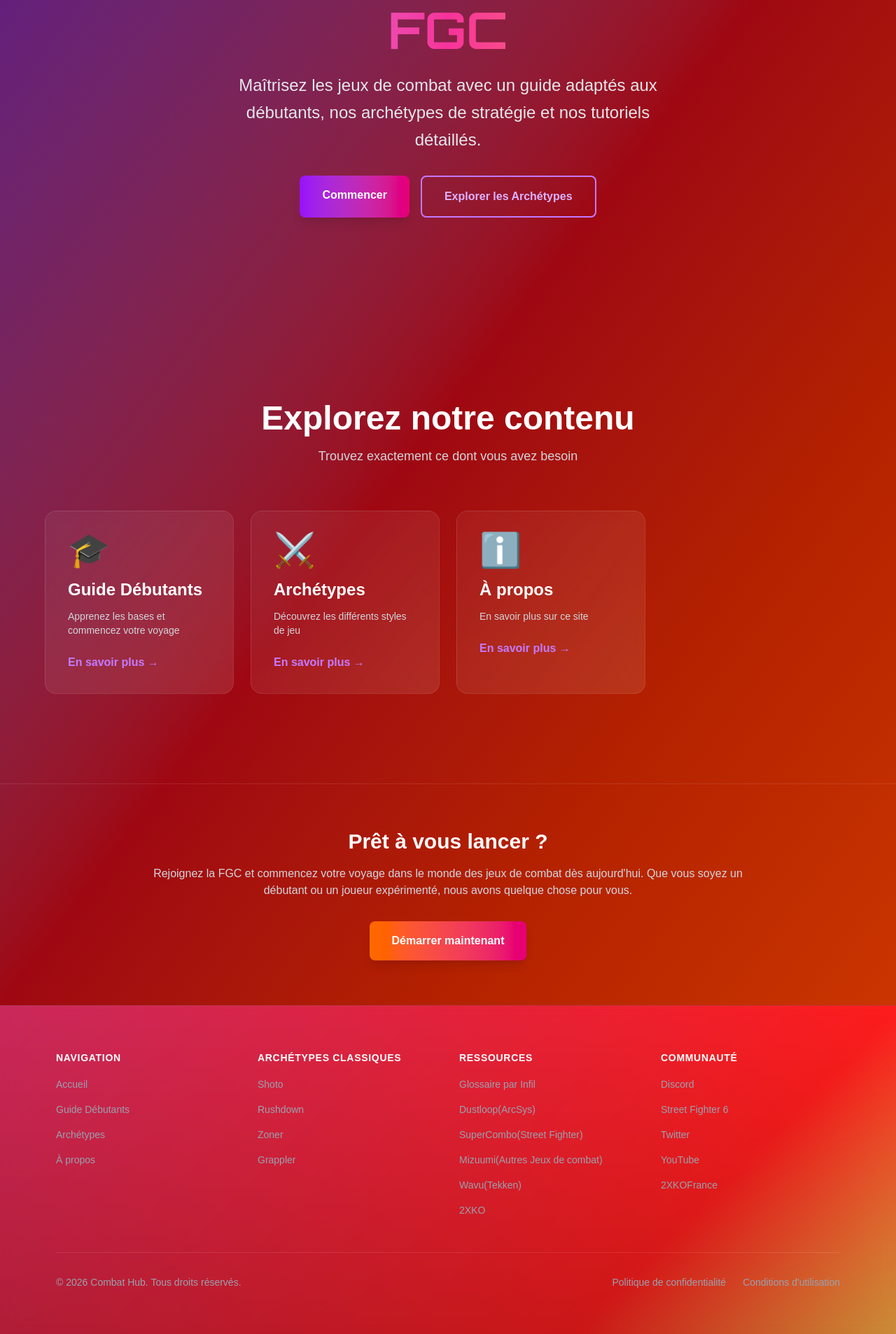
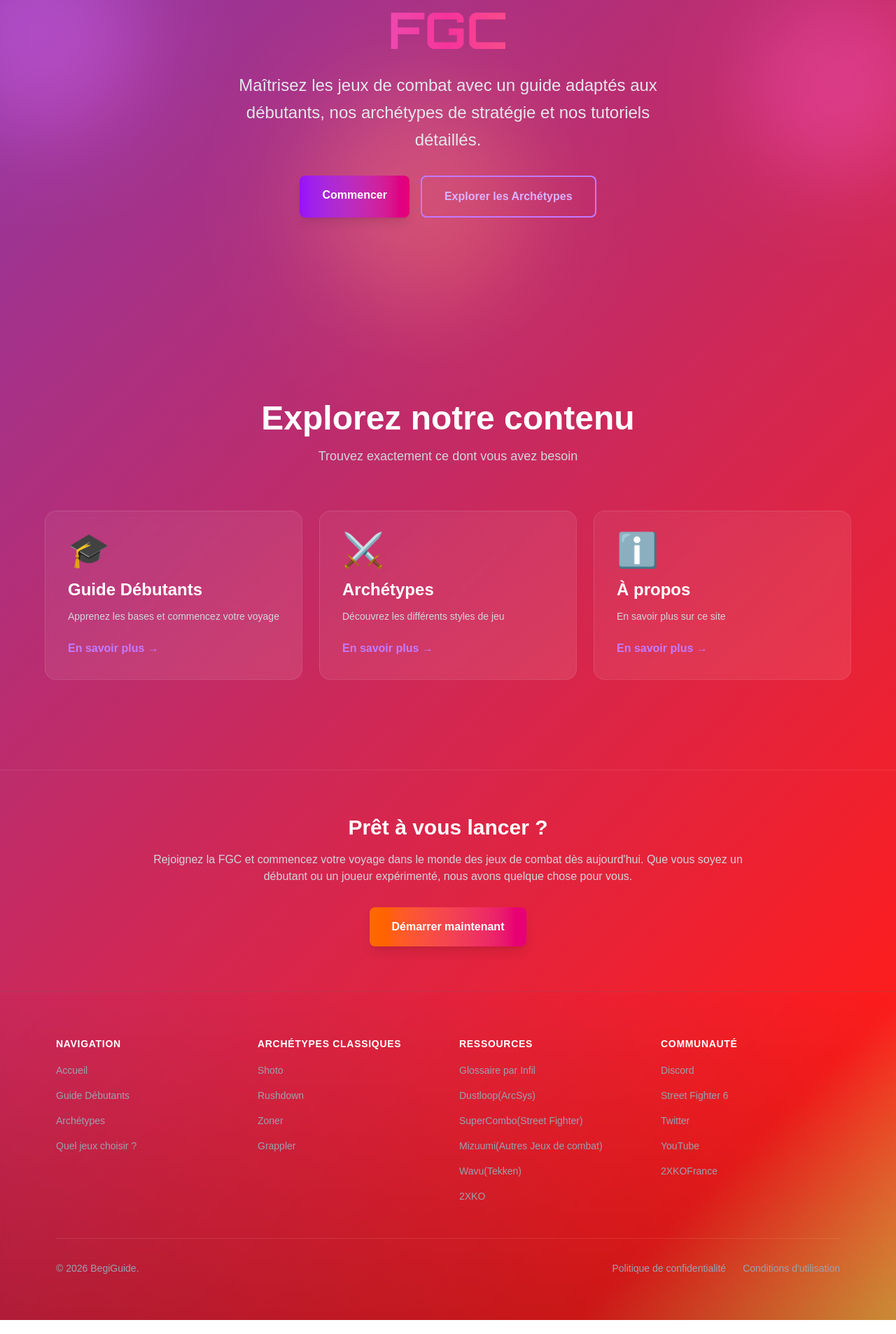
Before and after one commit to ndiayisma/ism-fgc-glossary, a Next.js app: page / in a window 1280 px wide. Shown: the part 339-2246 px from the top of the page at 70% size. Built offline with nearby package versions, Linux system fonts and the light colour scheme.

Commit message:
Reworking

```diff
--- a/app/components/Footer.tsx
+++ b/app/components/Footer.tsx
@@ -10,7 +10,7 @@ export default function Footer() {
         { label: "Accueil", href: "/" },
         { label: "Guide Débutants", href: "/beginner_guide" },
         { label: "Archétypes", href: "/archetypes" },
-        { label: "À propos", href: "/about" },
+        { label: "Quel jeux choisir ?", href: "/about" },
       ],
     },
     {
@@ -83,7 +83,7 @@ export default function Footer() {
         {/* Bottom Section */}
         <div className="flex flex-col md:flex-row justify-between items-center gap-4 text-gray-400 text-sm">
           <div>
-            &copy; {currentYear} Combat Hub. Tous droits réservés.
+            &copy; {currentYear} BegiGuide.
           </div>
           <div className="flex gap-6">
             <Link
--- a/app/page.tsx
+++ b/app/page.tsx
@@ -29,11 +29,15 @@ export default function Home() {
   ];
 
   return (
-    <div className="min-h-screen bg-gradient-to-br from-purple-900 via-red-800 to-orange-700">
+    <div className="min-h-screen overflow-hidden">
       {/* Hero Section */}
-      <section className="relative min-h-[90vh] flex flex-col items-center justify-center px-4 py-20 overflow-hidden">
+      <section className="relative min-h-[90vh] flex flex-col items-center justify-center px-4 py-20">
         {/* Animated background elements */}
-
+        <div className="absolute inset-0 pointer-events-none">
+          <div className="absolute top-1/4 -left-20 w-72 h-72 bg-purple-500 rounded-full mix-blend-screen filter blur-3xl opacity-40 animate-blob"></div>
+          <div className="absolute top-1/3 -right-20 w-72 h-72 bg-pink-500 rounded-full mix-blend-screen filter blur-3xl opacity-40 animate-blob animation-delay-2000"></div>
+          <div className="absolute -bottom-8 left-1/3 w-72 h-72 bg-orange-500 rounded-full mix-blend-screen filter blur-3xl opacity-40 animate-blob animation-delay-4000"></div>
+        </div>
 
           <div className="relative z-10 text-center max-w-4xl mx-auto">
             <h1 className={`${orbitron.className} text-5xl md:text-7xl font-bold mb-6 bg-clip-text text-transparent bg-gradient-to-r from-purple-400 via-pink-500 to-orange-400 animate-fade-in`}>
@@ -71,11 +75,11 @@ export default function Home() {
             Trouvez exactement ce dont vous avez besoin
           </p>
 
-          <div className="grid grid-cols-1 md:grid-cols-2 lg:grid-cols-4 gap-6">
+          <div className="grid grid-cols-1 md:grid-cols-3 gap-6">
             {categories.map((category, index) => (
               <Link key={index} href={category.href}>
                 <div className="group relative bg-gradient-to-br from-white/5 to-white/10 backdrop-blur-sm border border-white/10 hover:border-white/30 rounded-2xl p-8 h-full cursor-pointer transition-all duration-300 transform hover:-translate-y-2 hover:shadow-2xl">
-                  <div className="absolute inset-0 bg-gradient-to-br opacity-0 group-hover:opacity-20 rounded-2xl transition-opacity duration-300"></div>
+                  <div className={`absolute inset-0 bg-gradient-to-br ${category.color} opacity-0 group-hover:opacity-20 rounded-2xl transition-opacity duration-300`}></div>
 
                   <div className="relative z-10">
                     <div className="text-5xl mb-4">{category.icon}</div>
```
